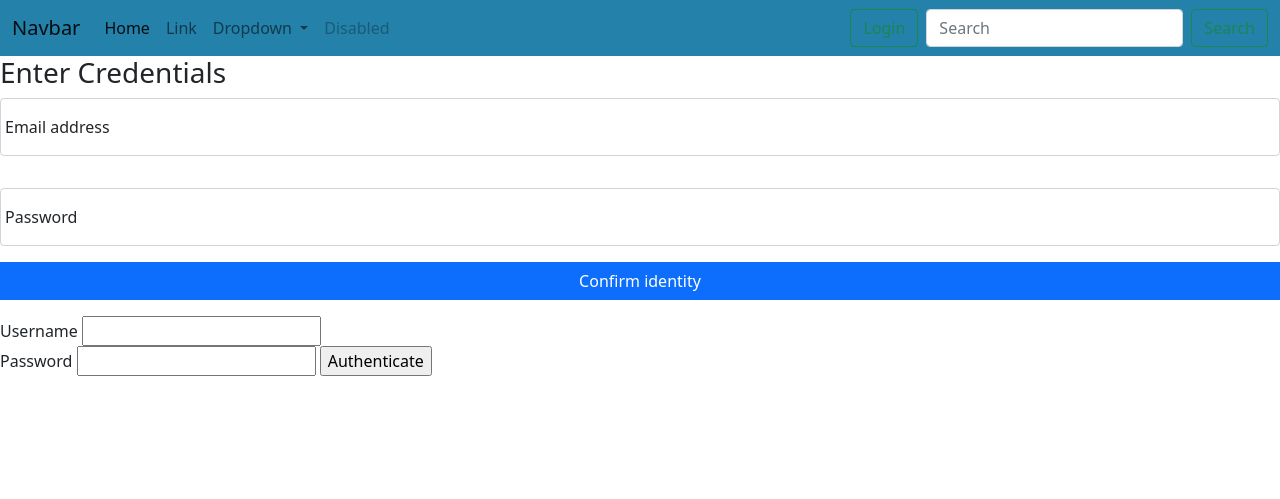
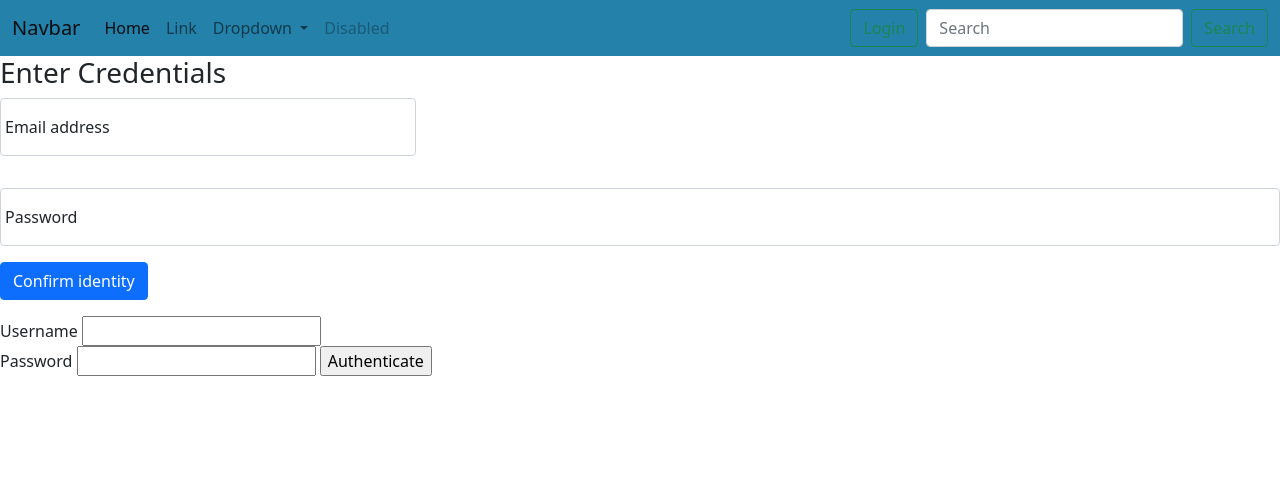
Before and after one commit to kusam-chandrahas-reddy/VulnApp, a Flask app: page /auth in a window 1280 px wide. Shown: the top 499 px of the page. Run offline with Flask 3, Linux system fonts and the light colour scheme; some libraries are stand-ins or nearby versions.

```diff
--- a/templates/login.html
+++ b/templates/login.html
@@ -3,15 +3,17 @@
 {% block content%}
 	<h3>Enter Credentials</h3>
 	<form class="row g-3" method='post' action='/auth'>
-		<div class="form-floating mb-3">
-			<input type="email" class="form-control" id="floatingInput" placeholder="name@example.com">
+		<div class="form-floating mb-3 col-md-4">
+			<input type="email" name='username' name='password' class="form-control" id="floatingInput" placeholder="name@example.com">
 			<label for="floatingInput">Email address</label>
 		  </div>
 		  <div class="form-floating">
 			<input type="password" class="form-control" id="floatingPassword" placeholder="Password">
 			<label for="floatingPassword">Password</label>
 		</div>
+		<div class="col-md-4">
 		<button type="submit" class="btn btn-primary mb-3">Confirm identity</button>
+		</div>
 	</form>
 		<form method='post' action='/auth'>
 			<label>Username</label> <input type='text' name='username' width='100'/></br>
```
